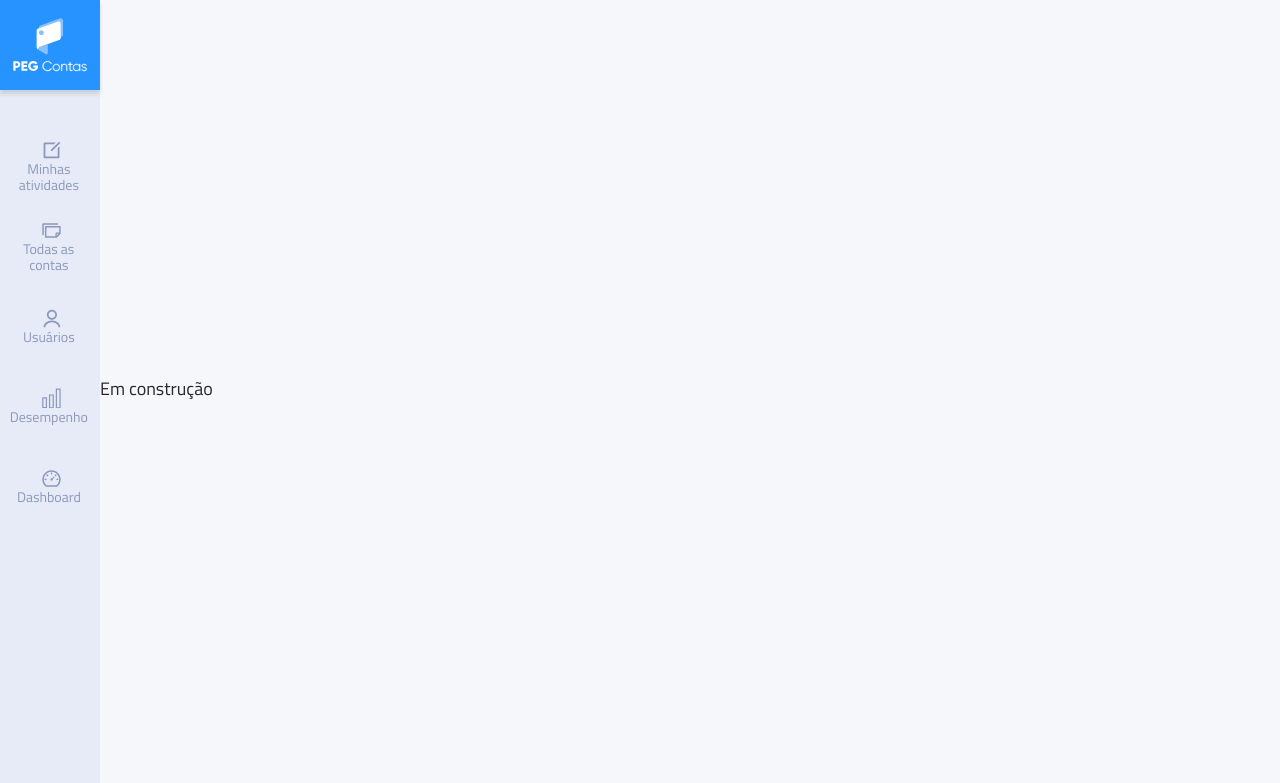
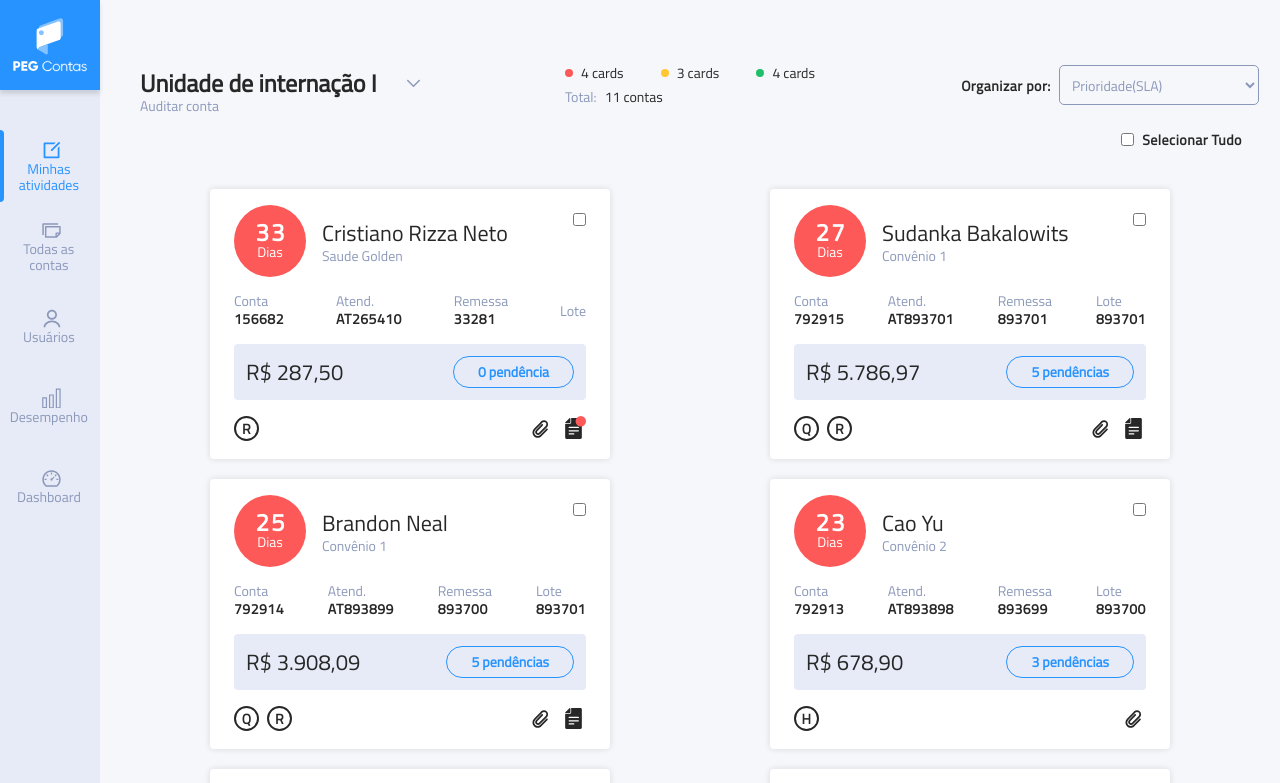
Before and after one commit to Hechprad/teste-umctec, a React (Create React App) app: page /activity/1 in a window 1280 px wide. Shown: the top 783 px of the page. Built offline with nearby package versions, Linux system fonts and the light colour scheme; data requests are answered from the project's data file.

Commit message:
[develop] - add activity id to path

```diff
--- a/src/components/Dropdown/index.tsx
+++ b/src/components/Dropdown/index.tsx
@@ -1,4 +1,4 @@
-import React, { useState } from 'react'
+import React, { useEffect, useState } from 'react'
 import { v4 } from 'uuid'
 
 import IconExporter from 'components/IconExporter'
@@ -7,12 +7,22 @@ import * as s from './styles'
 
 interface IDropdown {
   items: string[]
+  selected: number
   setSelected: (selected: number) => void
 }
 
-const Dropdown: React.FC<IDropdown> = ({ items, setSelected, ...rest }) => {
+const Dropdown: React.FC<IDropdown> = ({
+  items,
+  selected,
+  setSelected,
+  ...rest
+}) => {
   const [selectedItem, setSelectedItem] = useState<number>(1)
   const [isOpen, setIsOpen] = useState(false)
+
+  useEffect(() => {
+    setSelectedItem(selected)
+  }, [selected])
 
   return (
     <s.Wrapper {...rest}>
--- a/src/components/Menu/data.ts
+++ b/src/components/Menu/data.ts
@@ -14,15 +14,22 @@ const menuItems = (
   const activeColor = 'blue2'
   const inactiveColor = 'gray3'
 
-  const handleActiveItem = (path: string): 'blue2' | 'gray3' =>
-    locationPath === path ? activeColor : inactiveColor
+  const handleActiveItem = (path: string): 'blue2' | 'gray3' => {
+    if (locationPath.includes('/activity')) {
+      return path === '/activities' ? activeColor : inactiveColor
+    }
+
+    return locationPath === path ? activeColor : inactiveColor
+  }
+
   return [
     {
       id: 1,
       text: 'Minhas atividades',
       iconName: 'activities',
       color: handleActiveItem('/activities'),
-      selectedItem: locationPath === '/activities',
+      selectedItem:
+        locationPath === '/activities' || locationPath.includes('/activity'),
     },
     {
       id: 2,
--- a/src/pages/Activities/index.tsx
+++ b/src/pages/Activities/index.tsx
@@ -1,4 +1,5 @@
 import React, { useEffect, useState } from 'react'
+import { useHistory, useParams } from 'react-router-dom'
 import { useSelector } from 'react-redux'
 import { v4 } from 'uuid'
 import Pagination from '@material-ui/lab/Pagination'
@@ -17,6 +18,9 @@ import CardBullet from './CardBullet'
 import * as s from './styles'
 
 const Activities: React.FC = () => {
+  const history = useHistory()
+  const { id } = useParams<{ id?: string }>()
+
   const [activity, setActivity] = useState<IActivity | null>(null)
   const [cards, setCards] = useState<ICard[]>([])
   const [dropDownData, setDropDownData] = useState<string[]>([])
@@ -38,6 +42,13 @@ const Activities: React.FC = () => {
 
   useGetActivities()
   useGetCards()
+
+  // Set unit based on path id
+  useEffect(() => {
+    if (id) {
+      setUnit(Number(id))
+    }
+  }, [id])
 
   // handle activity info
   useEffect(() => {
@@ -84,10 +95,11 @@ const Activities: React.FC = () => {
   // reset currentPage and AllChecked if unit change
   useEffect(() => {
     if (unit) {
+      history.push(`/activity/${unit}`)
       setCurrentPage(1)
       setIsAllChecked(false)
     }
-  }, [unit])
+  }, [history, unit])
 
   const handleSelectInput = (
     event: React.FormEvent<HTMLSelectElement>
@@ -115,7 +127,11 @@ const Activities: React.FC = () => {
       <s.MainContent>
         <s.Header>
           <s.DropDownWrapper>
-            <s.DropDown items={dropDownData} setSelected={setUnit} />
+            <s.DropDown
+              items={dropDownData}
+              selected={unit}
+              setSelected={setUnit}
+            />
             <s.SubTitle>Auditar conta</s.SubTitle>
           </s.DropDownWrapper>
           <s.CardsAmount>
--- a/src/routes/index.tsx
+++ b/src/routes/index.tsx
@@ -8,6 +8,7 @@ const Routes: React.FC<RouteProps> = () => (
   <Switch>
     <Route path="/" exact render={() => <Redirect to="/activities" />} />
     <Route path="/activities" exact component={Activities} />
+    <Route path="/activity/:id" exact component={Activities} />
     <Route path="/accounts" exact component={NotFound} />
     <Route path="/users" exact component={NotFound} />
     <Route path="/performance" exact component={NotFound} />
```
